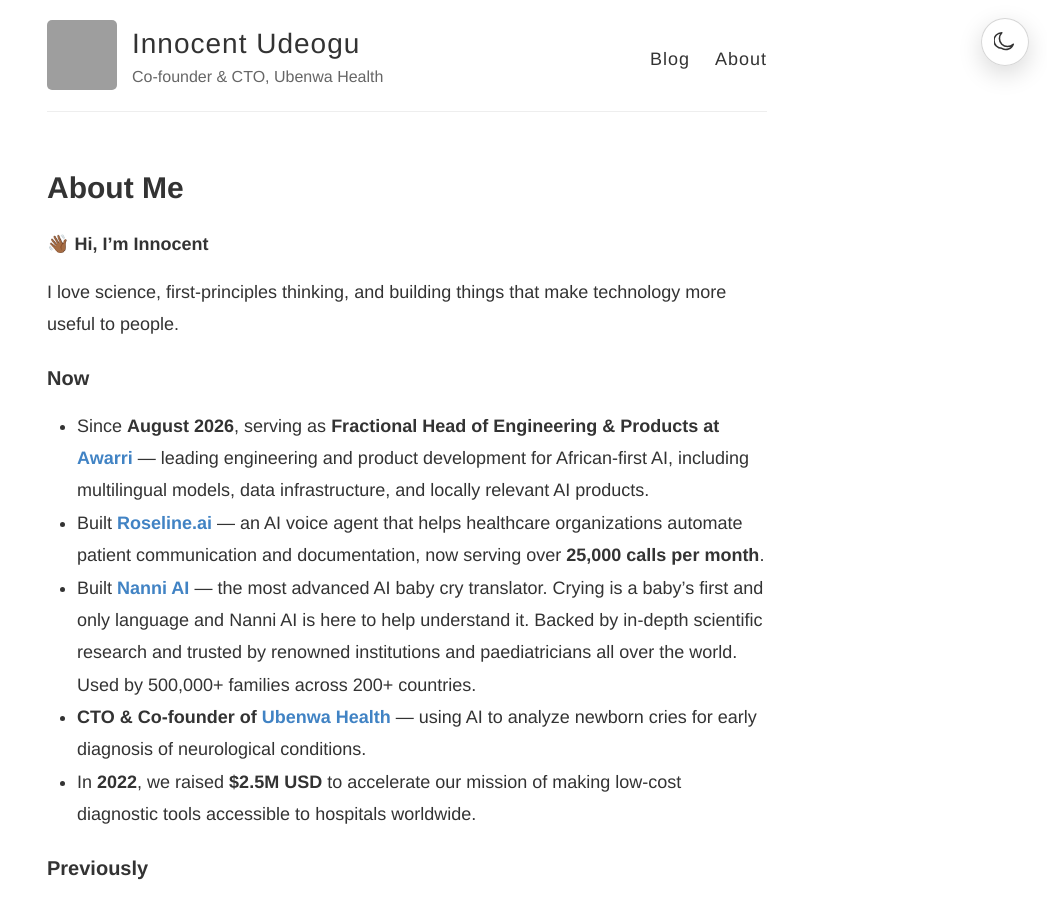
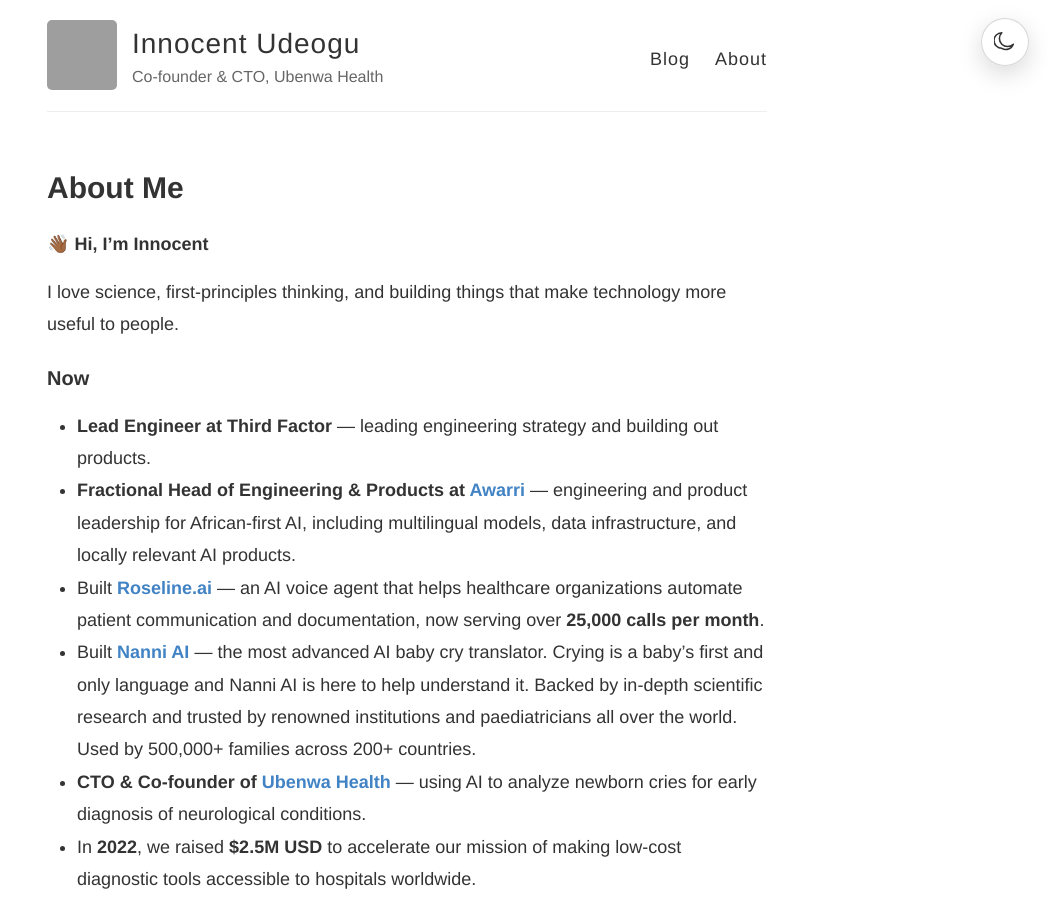
Before and after one commit to Innarticles/Innarticles.github.io, a Jekyll site: the page built from index.md, in a window 1280 px wide and 900 px high. Shown: the whole window, without its empty margins (233-1280 px from the left). Built offline with Jekyll 4.4.1, drawn with Linux system fonts in a browser that asks for light colours; grey boxes are pictures that could not be loaded.

Commit message:
Add Third Factor role and make Awarri role tense-neutral
Co-Authored-By: Claude Opus 5.5 <noreply@anthropic.com>
Claude-Session: https://claude.ai/code/session_012iKq8CUhGTRBTekmetB9vX

```diff
--- a/index.md
+++ b/index.md
@@ -10,7 +10,8 @@ I love science, first-principles thinking, and building things that make technol
 
 ### Now
 
-- Since **August 2026**, serving as **Fractional Head of Engineering & Products at [Awarri](https://www.awarri.com/)** — leading engineering and product development for African-first AI, including multilingual models, data infrastructure, and locally relevant AI products.
+- **Lead Engineer at Third Factor** — leading engineering strategy and building out products.
+- **Fractional Head of Engineering & Products at [Awarri](https://www.awarri.com/)** — engineering and product leadership for African-first AI, including multilingual models, data infrastructure, and locally relevant AI products.
 - Built [**Roseline.ai**](https://roseline.ai) — an AI voice agent that helps healthcare organizations automate patient communication and documentation, now serving over **25,000 calls per month**.
 - Built [**Nanni AI**](https://nanni.ai) — the most advanced AI baby cry translator. Crying is a baby’s first and only language and Nanni AI is here to help understand it. Backed by in-depth scientific research and trusted by renowned institutions and paediatricians all over the world. Used by 500,000+ families across 200+ countries.
 - **CTO & Co-founder of [Ubenwa Health](https://www.ubenwa.ai/)** — using AI to analyze newborn cries for early diagnosis of neurological conditions.
```
